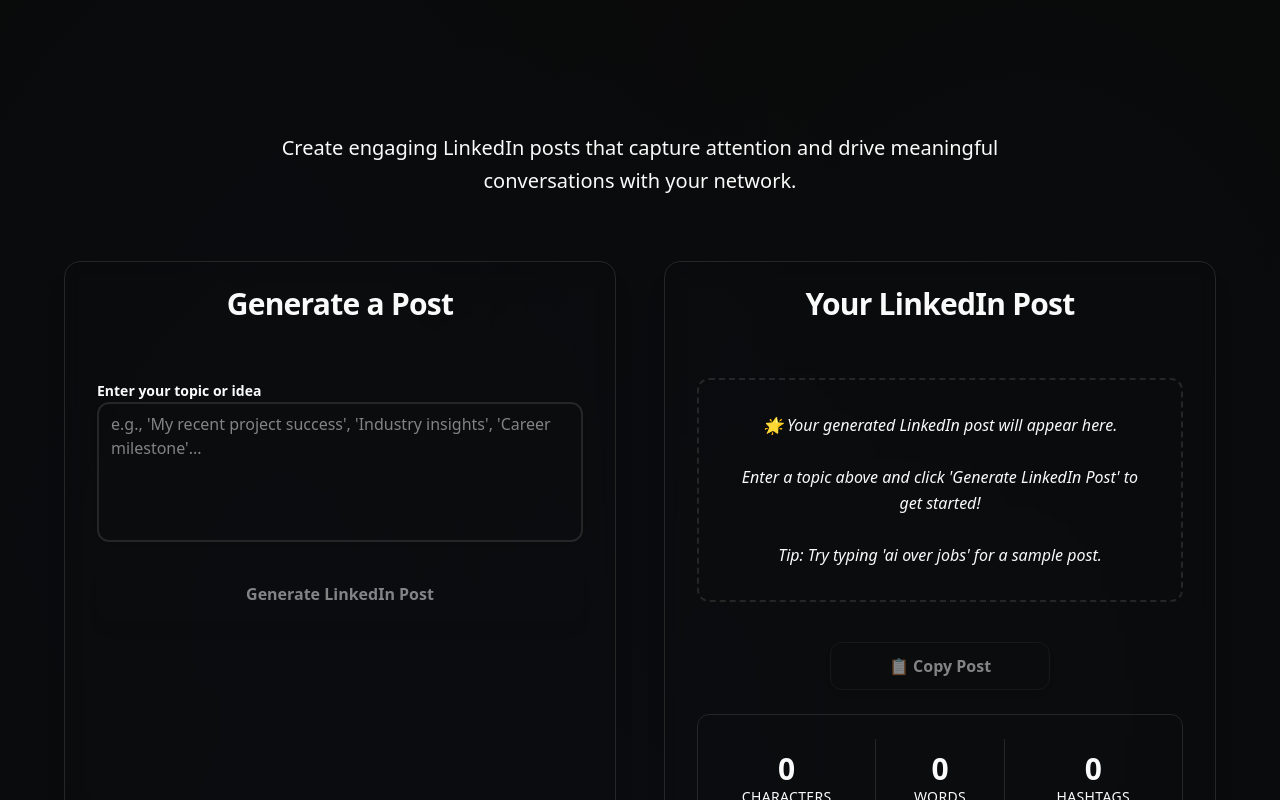
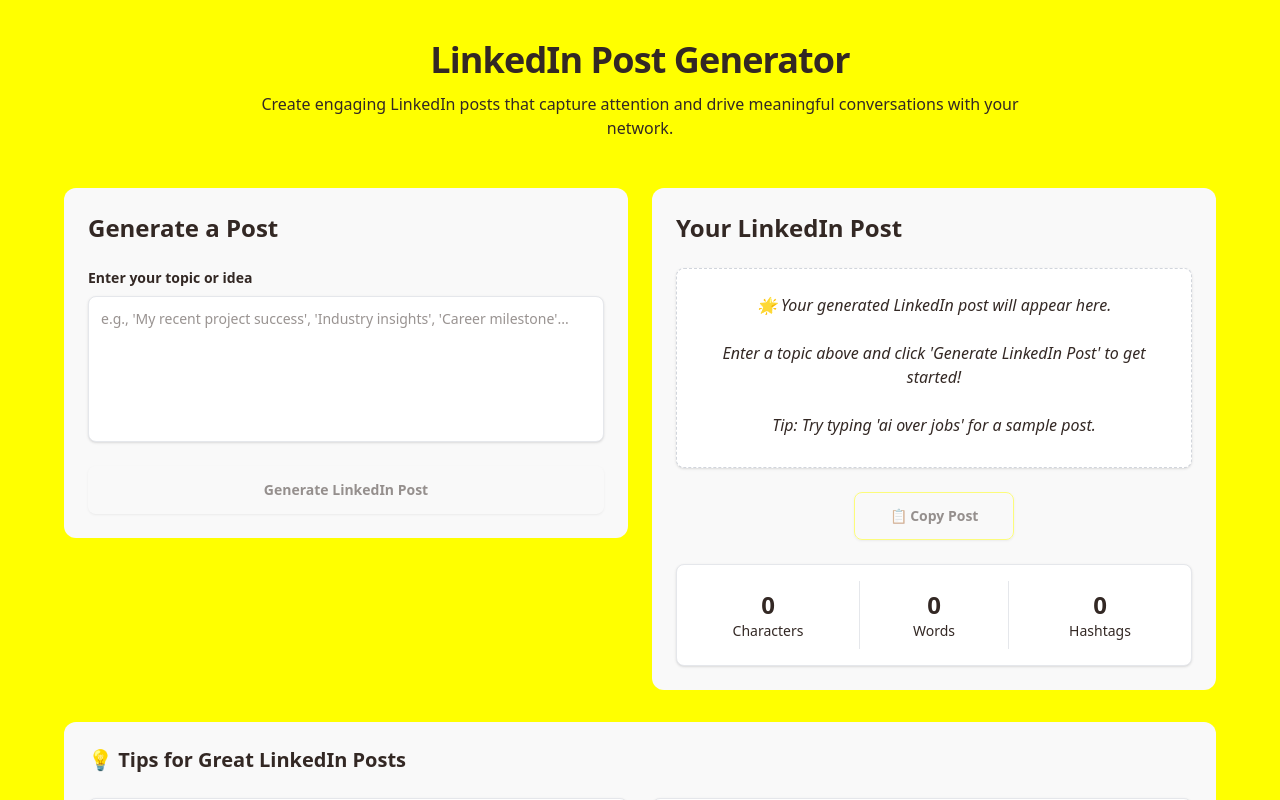
Before and after one commit to Haneef0123/linkedin-post-creator, a Next.js app: page / in a window 1280 px wide. Shown: the top 800 px of the page. Built offline with nearby package versions, Linux system fonts and the light colour scheme.

Commit message:
Update the design

```diff
--- a/src/app/globals.css
+++ b/src/app/globals.css
@@ -2,58 +2,31 @@
 
 @layer base {
   :root {
-    --background: 0 0% 100%;
-    --foreground: 0 0% 3.9%;
-    --card: 0 0% 100%;
-    --card-foreground: 0 0% 3.9%;
-    --popover: 0 0% 100%;
-    --popover-foreground: 0 0% 3.9%;
-    --primary: 0 0% 9%;
-    --primary-foreground: 0 0% 98%;
-    --secondary: 0 0% 96.1%;
-    --secondary-foreground: 0 0% 9%;
-    --muted: 0 0% 96.1%;
-    --muted-foreground: 0 0% 45.1%;
-    --accent: 0 0% 96.1%;
-    --accent-foreground: 0 0% 9%;
+    --background: 249 249 249; /* #f9f9f9 */
+    --foreground: 17 17 17; /* #111111 */
+    --card: 255 255 255; /* #ffffff */
+    --card-foreground: 17 17 17; /* #111111 */
+    --popover: 255 255 255;
+    --popover-foreground: 17 17 17;
+    --primary: 84 32 135; /* #542087 */
+    --primary-foreground: 255 255 255;
+    --secondary: 241 241 241; /* #f1f1f1 */
+    --secondary-foreground: 17 17 17;
+    --muted: 249 249 249; /* #f9f9f9 */
+    --muted-foreground: 82 82 82; /* #525252 */
+    --accent: 113 50 176; /* #7132b0 */
+    --accent-foreground: 255 255 255;
     --destructive: 0 84.2% 60.2%;
-    --destructive-foreground: 0 0% 98%;
-    --border: 0 0% 89.8%;
-    --input: 0 0% 89.8%;
-    --ring: 0 0% 3.9%;
+    --destructive-foreground: 255 255 255;
+    --border: 225 225 225; /* #e1e1e1 */
+    --input: 225 225 225;
+    --ring: 84 32 135;
     --chart-1: 12 76% 61%;
     --chart-2: 173 58% 39%;
     --chart-3: 197 37% 24%;
     --chart-4: 43 74% 66%;
     --chart-5: 27 87% 67%;
     --radius: 0.75rem;
-  }
-
-  .dark {
-    --background: 0 0% 3.9%;
-    --foreground: 0 0% 98%;
-    --card: 0 0% 3.9%;
-    --card-foreground: 0 0% 98%;
-    --popover: 0 0% 3.9%;
-    --popover-foreground: 0 0% 98%;
-    --primary: 0 0% 98%;
-    --primary-foreground: 0 0% 9%;
-    --secondary: 0 0% 14.9%;
-    --secondary-foreground: 0 0% 98%;
-    --muted: 0 0% 14.9%;
-    --muted-foreground: 0 0% 63.9%;
-    --accent: 0 0% 14.9%;
-    --accent-foreground: 0 0% 98%;
-    --destructive: 0 62.8% 30.6%;
-    --destructive-foreground: 0 0% 98%;
-    --border: 0 0% 14.9%;
-    --input: 0 0% 14.9%;
-    --ring: 0 0% 83.1%;
-    --chart-1: 220 70% 50%;
-    --chart-2: 160 60% 45%;
-    --chart-3: 30 80% 55%;
-    --chart-4: 280 65% 60%;
-    --chart-5: 340 75% 55%;
   }
 }
 
@@ -70,8 +43,5 @@
     background-color: hsl(var(--background));
     color: hsl(var(--foreground));
     font-feature-settings: "rlig" 1, "calt" 1;
-    background-image: radial-gradient(ellipse 50% 80% at 20% 40%, hsla(210, 100%, 16%, 0.05), transparent),
-                      radial-gradient(ellipse 50% 80% at 80% 50%, hsla(210, 100%, 16%, 0.05), transparent),
-                      radial-gradient(ellipse 50% 80% at 40% 80%, hsla(210, 100%, 16%, 0.05), transparent);
   }
 }
--- a/src/app/layout.tsx
+++ b/src/app/layout.tsx
@@ -10,7 +10,8 @@
 
 export const metadata: Metadata = {
   title: "LinkedIn Post Creator",
-  description: "Create engaging LinkedIn posts that capture attention and drive meaningful conversations with your network.",
+  description:
+    "Create engaging LinkedIn posts that capture attention and drive meaningful conversations with your network.",
 };
 
 export default function RootLayout({
@@ -19,10 +20,8 @@
   children: React.ReactNode;
 }>) {
   return (
-    <html lang="en" className="dark">
-      <body
-        className={`${inter.variable} font-sans antialiased`}
-      >
+    <html lang="en">
+      <body className={`${inter.variable} font-sans antialiased`}>
         {children}
       </body>
     </html>
--- a/src/components/ui/button.tsx
+++ b/src/components/ui/button.tsx
@@ -16,18 +16,18 @@
 const Button = React.forwardRef<HTMLButtonElement, ButtonProps>(
   ({ className, variant = "default", size = "default", ...props }, ref) => {
     const baseClasses =
-      "inline-flex items-center justify-center whitespace-nowrap rounded-md text-sm font-medium transition-colors focus-visible:outline-none focus-visible:ring-1 focus-visible:ring-ring disabled:pointer-events-none disabled:opacity-50 cursor-pointer disabled:cursor-not-allowed";
+      "inline-flex items-center justify-center whitespace-nowrap rounded-xl text-sm font-bold transition-colors focus-visible:outline-none focus-visible:ring-1 focus-visible:ring-ring disabled:pointer-events-none disabled:opacity-50 cursor-pointer disabled:cursor-not-allowed";
 
     const variantClasses = {
       default: "bg-primary text-primary-foreground shadow hover:bg-primary/90",
       destructive:
         "bg-destructive text-destructive-foreground shadow-sm hover:bg-destructive/90",
       outline:
-        "border border-input bg-background shadow-sm hover:bg-accent hover:text-accent-foreground",
+        "border border-border bg-card shadow-sm hover:bg-accent hover:text-accent-foreground",
       secondary:
         "bg-secondary text-secondary-foreground shadow-sm hover:bg-secondary/80",
       ghost: "hover:bg-accent hover:text-accent-foreground",
-      link: "text-primary underline-offset-4 hover:underline",
+      link: "text-accent underline-offset-4 hover:underline",
     };
 
     const sizeClasses = {
--- a/src/components/ui/textarea.tsx
+++ b/src/components/ui/textarea.tsx
@@ -11,7 +11,7 @@
     return (
       <textarea
         className={cn(
-          "flex min-h-[60px] w-full rounded-md border border-input bg-transparent px-3 py-2 text-sm shadow-sm placeholder:text-muted-foreground focus-visible:outline-none focus-visible:ring-1 focus-visible:ring-ring disabled:cursor-not-allowed disabled:opacity-50 transition-colors duration-200 focus:border-ring",
+          "flex min-h-[60px] w-full rounded-xl border border-border bg-card px-4 py-3 text-sm shadow-sm placeholder:text-muted-foreground focus-visible:outline-none focus-visible:ring-1 focus-visible:ring-accent disabled:cursor-not-allowed disabled:opacity-50 transition-colors duration-200 focus:border-accent",
           className
         )}
         ref={ref}
--- a/src/modules/linkedin-post-generator/LinkedInPostGenerator.tsx
+++ b/src/modules/linkedin-post-generator/LinkedInPostGenerator.tsx
@@ -27,14 +27,17 @@
       <div className={CSS_CLASSES.layout.maxWidth}>
         <PostGeneratorHeader />
 
-        <div className="grid lg:grid-cols-2 gap-8 lg:gap-12">
+        <div className={CSS_CLASSES.layout.grid}>
+          <div className="w-full">
             <PostInputForm
               topic={topic}
               onTopicChange={setTopic}
               onGenerate={generatePost}
               isGenerating={isGenerating}
             />
+          </div>
 
+          <div className="w-full">
             <PostDisplay
               generatedPost={generatedPost}
               copySuccess={copySuccess}
@@ -42,8 +45,11 @@
               stats={stats}
             />
           </div>
+        </div>
 
+        <div className="mt-8 md:mt-8">
           <PostTipsSection />
+        </div>
       </div>
     </div>
   );
--- a/src/modules/linkedin-post-generator/components/PostDisplay.tsx
+++ b/src/modules/linkedin-post-generator/components/PostDisplay.tsx
@@ -1,5 +1,4 @@
 import React from "react";
-import { Card, CardContent, CardHeader, CardTitle } from "@/components/ui/card";
 import { Button } from "@/components/ui/button";
 import { PostStats } from "../hooks/use-post-generator";
 import { UI_TEXT, CSS_CLASSES } from "../constants/ui-constants";
@@ -20,14 +19,11 @@
   const displayPost = generatedPost || UI_TEXT.postDisplay.placeholder;
 
   return (
-    <Card className={CSS_CLASSES.card.base}>
-      <CardHeader>
-        <CardTitle className={CSS_CLASSES.cardTitle.large}>
+    <div className={CSS_CLASSES.card.base}>
+      <h2 className={CSS_CLASSES.cardTitle.large}>
         {UI_TEXT.postDisplay.title}
-        </CardTitle>
-      </CardHeader>
-      <CardContent className={CSS_CLASSES.postDisplay.container}>
-        <div className={CSS_CLASSES.postDisplay.postArea}>
+      </h2>
+      <div className={CSS_CLASSES.postDisplay.container}>
         <div
           className={`${CSS_CLASSES.postDisplay.postBox} ${
             generatedPost
@@ -43,7 +39,6 @@
             }`}
           >
             {displayPost}
-            </div>
           </div>
         </div>
 
@@ -91,7 +86,7 @@
             </div>
           </div>
         </div>
-      </CardContent>
-    </Card>
+      </div>
+    </div>
   );
 };
--- a/src/modules/linkedin-post-generator/components/PostInputForm.tsx
+++ b/src/modules/linkedin-post-generator/components/PostInputForm.tsx
@@ -1,5 +1,4 @@
 import React from "react";
-import { Card, CardContent, CardHeader, CardTitle } from "@/components/ui/card";
 import { Button } from "@/components/ui/button";
 import { Textarea } from "@/components/ui/textarea";
 import {
@@ -21,44 +20,48 @@
   onGenerate,
   isGenerating,
 }) => {
+  const handleSubmit = (e: React.FormEvent) => {
+    e.preventDefault();
+    if (topic.trim()) {
+      onGenerate();
+    }
+  };
+
   return (
-    <Card className={CSS_CLASSES.card.base}>
-      <CardHeader>
-        <CardTitle className={CSS_CLASSES.cardTitle.large}>
-          {UI_TEXT.inputForm.title}
-        </CardTitle>
-      </CardHeader>
-      <CardContent className={CSS_CLASSES.form.container}>
-        <div className={CSS_CLASSES.form.fieldContainer}>
-          <label
-            htmlFor={COMPONENT_CONFIG.textarea.id}
-            className={CSS_CLASSES.form.label}
-          >
+    <div className={CSS_CLASSES.card.base}>
+      <h2 className={CSS_CLASSES.cardTitle.large}>
+        {UI_TEXT.inputForm.title}
+      </h2>
+      <form onSubmit={handleSubmit} className="space-y-6">
+        <div className="space-y-2">
+          <label htmlFor="topic" className={CSS_CLASSES.form.label}>
             {UI_TEXT.inputForm.label}
           </label>
           <Textarea
-            id={COMPONENT_CONFIG.textarea.id}
+            id="topic"
             placeholder={UI_TEXT.inputForm.placeholder}
             value={topic}
             onChange={(e) => onTopicChange(e.target.value)}
             className={CSS_CLASSES.form.textarea}
+            rows={6}
           />
         </div>
         <Button
+          type="submit"
+          disabled={isGenerating || !topic.trim()}
           className={CSS_CLASSES.form.button}
-          disabled={!topic.trim() || isGenerating}
-          onClick={onGenerate}
+          size="lg"
         >
           {isGenerating ? (
-            <div className={CSS_CLASSES.spinner.container}>
-              <div className={CSS_CLASSES.spinner.spinner}></div>
+            <>
+              <div className="animate-spin rounded-full h-4 w-4 border-b-2 border-white mr-2" />
               {UI_TEXT.inputForm.generatingText}
-            </div>
+            </>
           ) : (
             UI_TEXT.inputForm.generateButton
           )}
         </Button>
-      </CardContent>
-    </Card>
+      </form>
+    </div>
   );
 };
--- a/src/modules/linkedin-post-generator/components/PostTipsSection.tsx
+++ b/src/modules/linkedin-post-generator/components/PostTipsSection.tsx
@@ -1,31 +1,10 @@
 import React from "react";
-import { Card, CardContent, CardHeader, CardTitle } from "@/components/ui/card";
 import { UI_TEXT, CSS_CLASSES } from "../constants/ui-constants";
-
-const CheckIcon = () => (
-  <svg
-    xmlns="http://www.w3.org/2000/svg"
-    viewBox="0 0 20 20"
-    fill="currentColor"
-    className={CSS_CLASSES.tips.listIcon}
-  >
-    <path
-      fillRule="evenodd"
-      d="M16.704 4.153a.75.75 0 01.143 1.052l-8 10.5a.75.75 0 01-1.127.075l-4.5-4.5a.75.75 0 011.06-1.06l3.894 3.893 7.48-9.817a.75.75 0 011.05-.143z"
-      clipRule="evenodd"
-    />
-  </svg>
-);
 
 export const PostTipsSection: React.FC = () => {
   return (
-    <Card className={CSS_CLASSES.card.tipsCard}>
-      <CardHeader>
-        <CardTitle className={CSS_CLASSES.cardTitle.medium}>
-          {UI_TEXT.tips.title}
-        </CardTitle>
-      </CardHeader>
-      <CardContent>
+    <div className={CSS_CLASSES.card.base}>
+      <h2 className={CSS_CLASSES.cardTitle.medium}>{UI_TEXT.tips.title}</h2>
       <div className={CSS_CLASSES.tips.grid}>
         <div className={CSS_CLASSES.tips.section}>
           <h3 className={CSS_CLASSES.tips.sectionTitle}>
@@ -35,7 +14,7 @@
             {UI_TEXT.tips.sections.contentStructure.items.map(
               (item, index) => (
                 <li key={index} className={CSS_CLASSES.tips.listItem}>
-                    <CheckIcon />
+                  <div className={CSS_CLASSES.tips.bullet} />
                   <span>{item}</span>
                 </li>
               )
@@ -49,14 +28,13 @@
           <ul className={CSS_CLASSES.tips.list}>
             {UI_TEXT.tips.sections.engagement.items.map((item, index) => (
               <li key={index} className={CSS_CLASSES.tips.listItem}>
-                  <CheckIcon />
+                <div className={CSS_CLASSES.tips.bullet} />
                 <span>{item}</span>
               </li>
             ))}
           </ul>
         </div>
       </div>
-      </CardContent>
-    </Card>
+    </div>
   );
 };
--- a/src/modules/linkedin-post-generator/constants/ui-constants.ts
+++ b/src/modules/linkedin-post-generator/constants/ui-constants.ts
@@ -53,63 +53,71 @@
 // CSS Classes Constants
 export const CSS_CLASSES = {
   layout: {
-    container: "min-h-screen bg-background py-12 px-4 sm:px-6 lg:px-8",
-    maxWidth: "max-w-6xl mx-auto",
-    grid: "grid gap-8 lg:gap-12",
+    container: "min-h-screen bg-background py-10 md:px-16",
+    maxWidth: "max-w-screen-xl mx-auto w-full",
+    grid: "flex flex-col gap-8 md:gap-6 md:px-0 lg:grid lg:grid-cols-2 lg:gap-6", // 32px gap on mobile, 24px on desktop
   },
   header: {
-    container: "text-center mb-12 lg:mb-16",
-    title: "text-4xl lg:text-6xl font-bold text-foreground mb-6 tracking-tight bg-gradient-to-r from-foreground to-muted-foreground bg-clip-text text-transparent",
+    container: "text-center mb-8 md:mb-12 px-4", // Keep header padding on mobile for text centering
+    title:
+      "text-2xl md:text-4xl font-semibold text-foreground mb-3 tracking-tight",
     description:
-      "text-lg lg:text-xl text-muted-foreground max-w-3xl mx-auto leading-relaxed",
+      "text-sm md:text-base text-muted-foreground max-w-3xl mx-auto leading-6",
   },
   card: {
-    base: "bg-card border border-border rounded-2xl shadow-xl backdrop-blur-sm",
-    tipsCard: "mt-12 bg-card border border-border rounded-2xl shadow-xl backdrop-blur-sm",
+    base: "bg-[#f9f9f9] rounded-none md:rounded-xl p-4 md:p-6 w-full", // 16px padding on mobile, 24px on desktop
+    inner: "", // No inner container needed
+    tipsCard: "bg-[#f9f9f9] rounded-none md:rounded-xl p-4 md:p-6 w-full",
   },
   cardTitle: {
-    large: "text-2xl lg:text-3xl font-bold text-center",
-    medium: "text-xl lg:text-2xl font-semibold text-center",
+    large: "text-xl md:text-2xl font-semibold text-foreground mb-4 md:mb-6",
+    medium: "text-lg md:text-xl font-semibold text-foreground mb-4 md:mb-6",
   },
   form: {
-    container: "space-y-6 p-8",
+    container: "space-y-6", // Removed padding as it's handled by card.base
     fieldContainer: "space-y-3",
-    label: "text-sm font-semibold text-foreground",
-    textarea: "min-h-[140px] resize-none bg-background border-2 border-border rounded-xl text-base focus:border-primary focus:ring-4 focus:ring-primary/10 transition-all duration-200",
-    button: "w-full h-14 text-base font-semibold rounded-xl bg-primary text-primary-foreground hover:bg-primary/90 focus:ring-4 focus:ring-primary/20 transition-all duration-200 shadow-lg hover:shadow-xl",
+    label: "text-sm font-semibold text-foreground block",
+    textarea:
+      "min-h-[120px] resize-none bg-white border border-gray-200 text-foreground rounded-lg p-3 shadow-sm",
+    button:
+      "w-full h-12 text-sm font-bold transition-all duration-200 bg-primary text-primary-foreground hover:bg-primary/90 rounded-lg",
   },
   postDisplay: {
-    container: "space-y-6 p-8",
+    container: "space-y-6", // Removed padding as it's handled by card.base
     postArea: "relative",
-    postBox: "rounded-xl p-8 border-2 transition-all duration-300 min-h-[200px]",
-    postBoxGenerated: "bg-background border-border shadow-inner",
-    postBoxEmpty: "bg-muted/20 border-dashed border-muted-foreground/30",
-    postText: "whitespace-pre-wrap leading-relaxed text-base",
+    postBox:
+      "rounded-lg p-6 border transition-all duration-300 min-h-[200px] bg-white shadow-sm",
+    postBoxGenerated: "border-gray-200",
+    postBoxEmpty: "border-dashed border-gray-300",
+    postText: "whitespace-pre-wrap leading-6 text-sm md:text-base",
     postTextGenerated: "text-foreground",
     postTextEmpty: "text-muted-foreground text-center italic",
-    copyButtonContainer: "flex justify-center pt-4",
+    copyButtonContainer: "flex justify-center",
     copyButton:
-      "min-w-[220px] h-12 text-base font-semibold rounded-xl bg-secondary text-secondary-foreground hover:bg-secondary/90 focus:ring-4 focus:ring-secondary/20 transition-all duration-200 shadow-md hover:shadow-lg",
-    copyButtonSuccess: "bg-green-600 text-white hover:bg-green-700 focus:ring-green-500/20",
-    statsContainer: "bg-secondary/50 rounded-xl p-6 border border-secondary/20 backdrop-blur-sm",
-    statsGrid: "grid grid-cols-3 gap-6 text-center",
-    statItem: "p-3",
-    statItemBorder: "p-3 border-x border-secondary/30",
-    statNumber: "text-3xl font-bold text-primary",
-    statLabel: "text-sm font-medium text-muted-foreground uppercase tracking-wide",
+      "min-w-[160px] h-12 text-sm font-bold transition-all duration-200 bg-primary text-primary-foreground hover:bg-primary/90 rounded-lg",
+    copyButtonSuccess: "bg-green-600 text-white hover:bg-green-700",
+    statsContainer: "bg-white rounded-lg p-4 border border-gray-200 shadow-sm",
+    statsInner: "bg-card rounded-xl p-4",
+    statsGrid: "grid grid-cols-3 gap-4 text-center",
+    statItem: "p-2",
+    statItemBorder: "p-2 border-x border-gray-200",
+    statNumber: "text-xl md:text-2xl font-bold text-primary",
+    statLabel: "text-xs md:text-sm text-muted-foreground font-medium",
   },
   spinner: {
-    container: "flex items-center justify-center gap-3",
+    container: "flex items-center gap-2",
     spinner:
-      "w-5 h-5 border-2 border-primary-foreground/20 border-t-primary-foreground rounded-full animate-spin",
+      "w-4 h-4 border-2 border-primary-foreground border-t-transparent rounded-full animate-spin",
   },
   tips: {
-    grid: "grid lg:grid-cols-2 gap-8 p-8",
-    section: "space-y-4",
-    sectionTitle: "font-bold text-lg text-foreground",
-    list: "space-y-3 text-sm text-muted-foreground",
-    listItem: "flex items-start gap-3 p-3 rounded-lg bg-background/50 border border-border/50",
-    listIcon: "w-5 h-5 text-primary mt-0.5 flex-shrink-0",
+    container: "", // Removed padding as it's handled by card.base
+    grid: "grid gap-6 md:grid-cols-2",
+    section: "space-y-3",
+    sectionTitle:
+      "font-semibold text-foreground text-base bg-white px-4 py-3 rounded-lg shadow-sm border border-gray-200",
+    list: "space-y-2 text-sm text-muted-foreground leading-6 px-2",
+    listItem: "flex items-start gap-2",
+    bullet: "w-1.5 h-1.5 bg-accent rounded-full mt-2 flex-shrink-0",
   },
 } as const;
 
```
Lines whose indentation alone changed are shown as unchanged.
